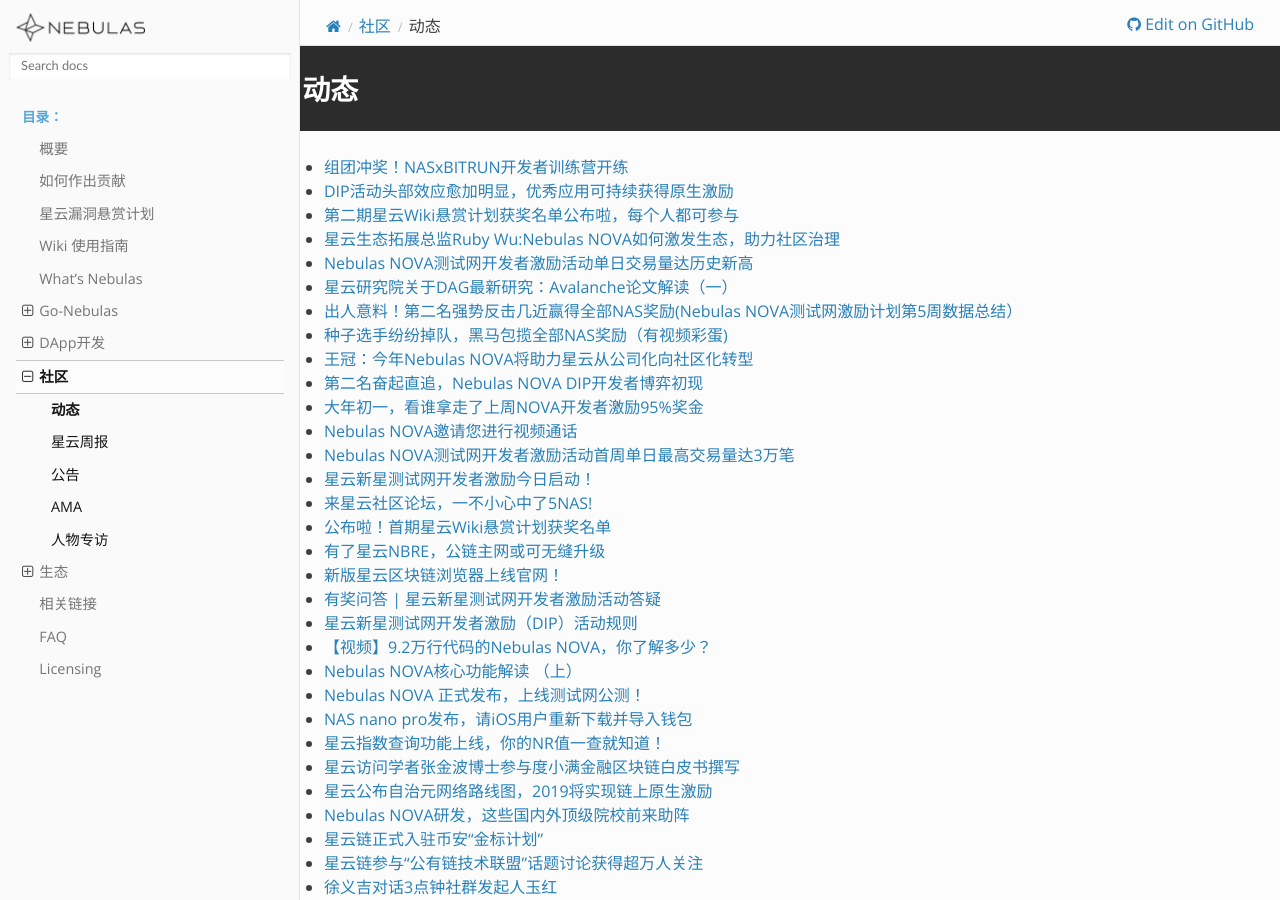
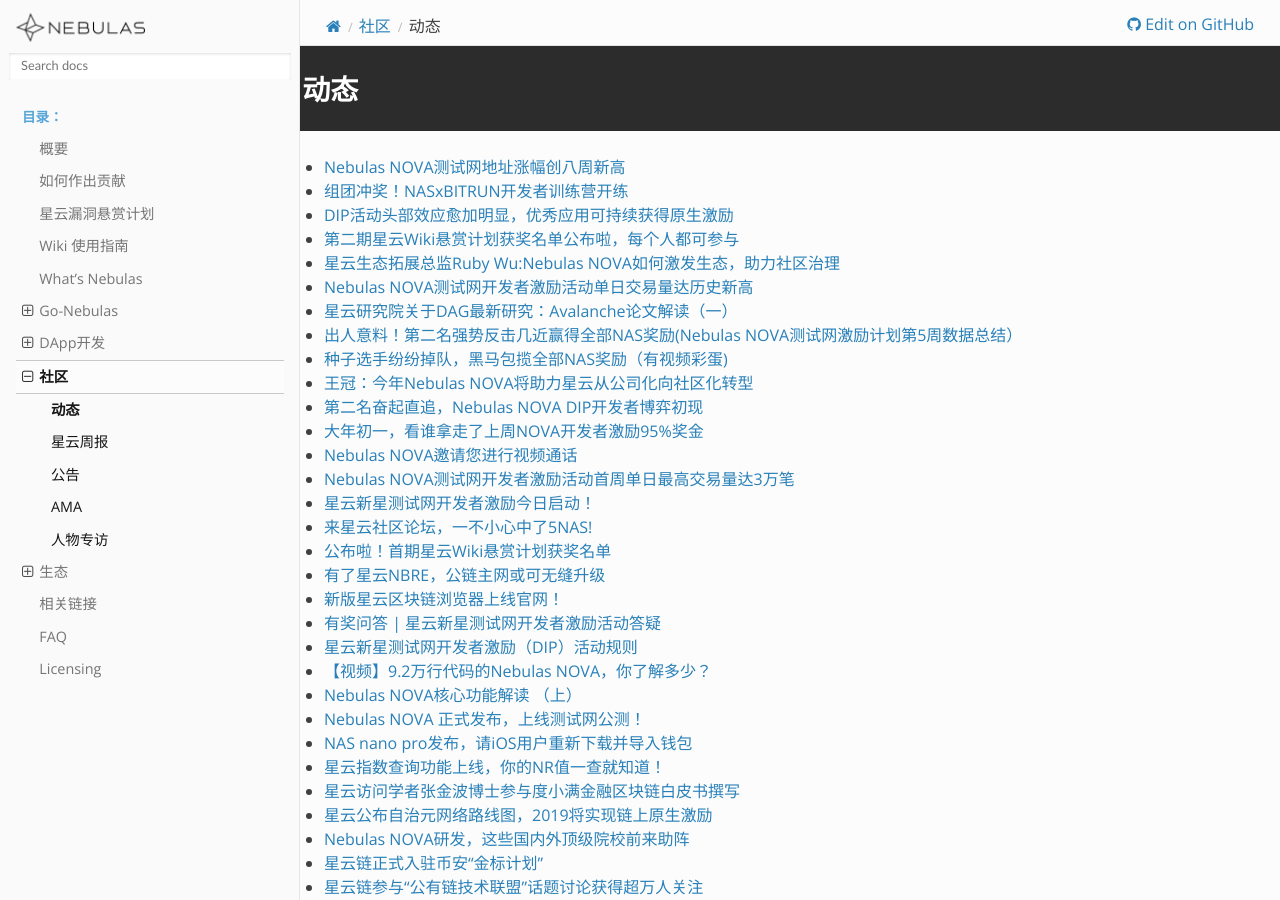
Before and after one commit to nebulasio/nebdocs, a Sphinx documentation site: the page built from docs/community/events.md, in a window 1280 px wide and 900 px high. Built offline with Sphinx 7.4.7 and the Read the Docs theme 2.0.0, drawn with Linux system fonts in a browser that asks for light colours; pages that are not in the unit, such as notebooks, are missing from menus.

Commit message:
Update events.md

```diff
--- a/docs/community/events.md
+++ b/docs/community/events.md
@@ -1,5 +1,6 @@
 # 动态
 
+- [Nebulas NOVA测试网地址涨幅创八周新高](https://blog.nebulas.io/2019/03/19/nebulas-nova-testnet-address-rose-to-an-eight-week-high/)
 - [组团冲奖！NASxBITRUN开发者训练营开练](https://mp.weixin.qq.com/s/1Hge4H25g01B3k7-iKqp7Q)
 - [DIP活动头部效应愈加明显，优秀应用可持续获得原生激励](https://blog.nebulas.io/2019/03/12/dip-program-head-effect-is-more-and-more-obvious-excellent-applications-can-continue-to-obtain-native-incentives/)
 - [第二期星云Wiki悬赏计划获奖名单公布啦，每个人都可参与](https://mp.weixin.qq.com/s/sKfy5viS_FQCCiG_Ze5tDw)
```
